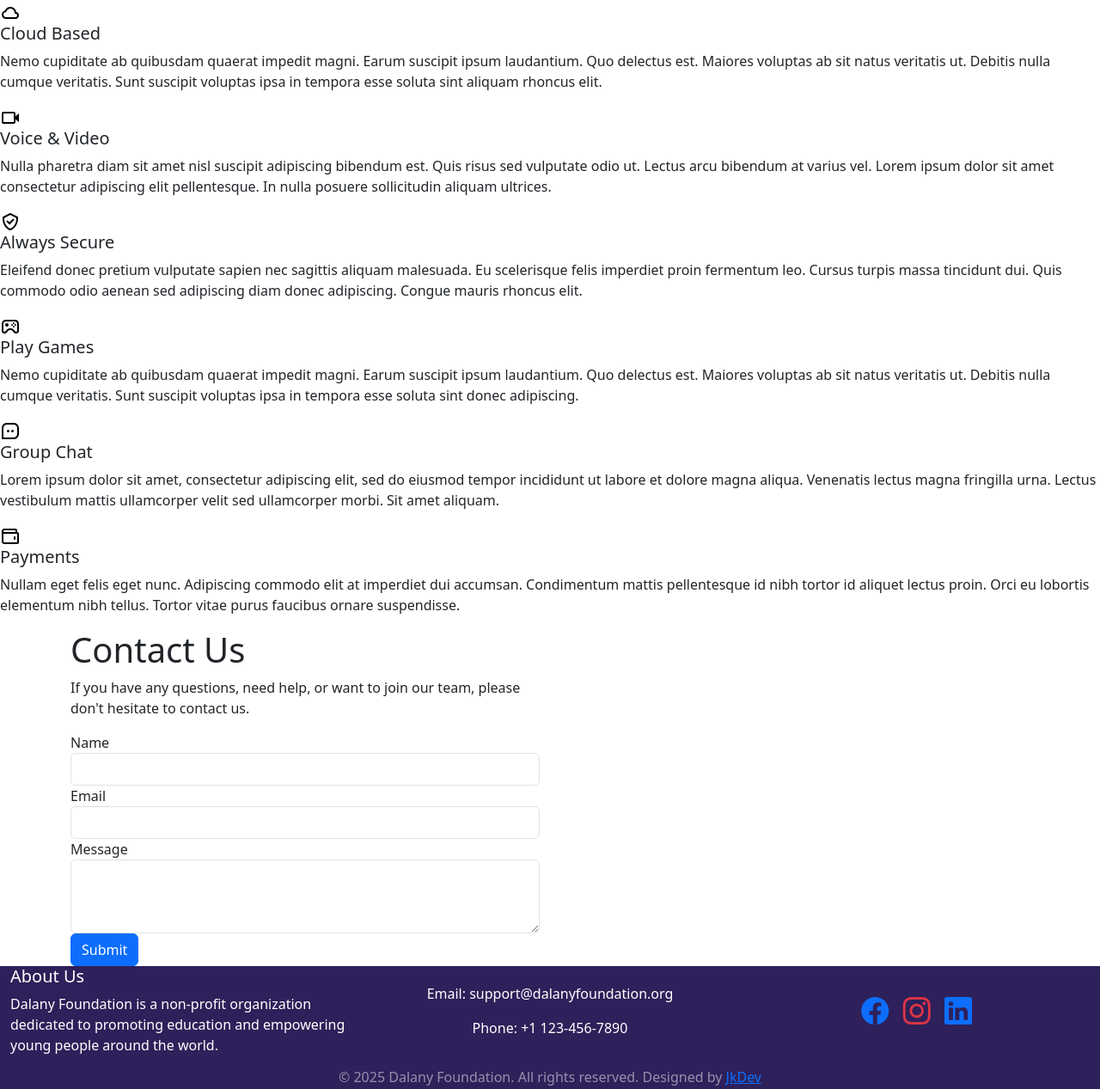
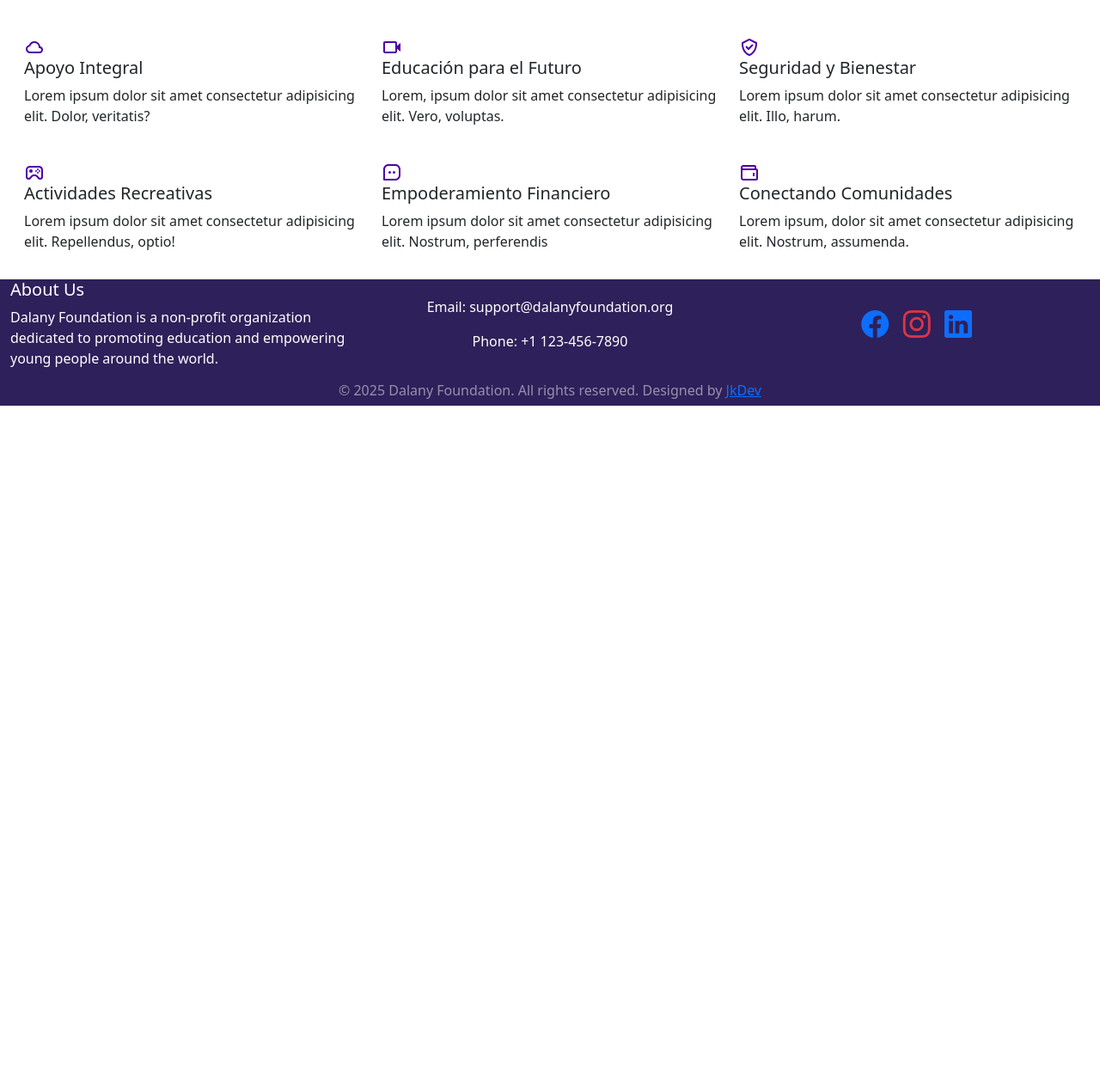
Before and after one commit to jbritoc17/prueba-ghp, a website: page index.html in a window 1280 px wide. Shown: the part 4203-5470 px from the top of the page at 86% size. After the commit the page ends 4675 px from the top, so only its background shows below. Drawn offline with nearby package versions, Linux system fonts and the light colour scheme.

Commit message:
arreglando detalles

```diff
--- a/assets/css/style.css
+++ b/assets/css/style.css
@@ -61,7 +61,7 @@
 /* separadores */
 
 .separador-dalany1 {
-  margin: 0;
+
   position: relative;
   transform: rotate(180deg);
 }
--- a/index.html
+++ b/index.html
@@ -200,7 +200,7 @@
         <!-- en two section -->
 
         <!-- separador de seccion -->
-        <div class="separador-dalany1 w-100">
+        <div class="separador-dalany1">
             <svg xmlns="http://www.w3.org/2000/svg" viewBox="0 0 1440 320">
                 <path fill="#241652e5" fill-opacity="1" d="M0,288L1440,32L1440,320L0,320Z"></path>
             </svg>
@@ -263,14 +263,14 @@
         </section>
 
 
-        <!-- section three -->
-        <section id="about" class="s-about target-section">
-            <!-- features -->
+        <!-- section three icons -->
+        <section id="about" class="s-about target-section ">
+
             <div class="s-about__features">
 
                 <div class="row section-header" data-num="03">
                     <div class="column lg-6 stack-on-1000 title-block">
-                        <h2 class="title text-display-1">The Best Features of The App.</h2>
+                        <h2 class="title text-display-1 text-center text-dalany">The Best Features of The App.</h2>
                     </div>
                     <div class="column lg-6 stack-on-1000 desc-block">
                         <p class="desc lead">
@@ -281,51 +281,44 @@
                     </div>
                 </div>
 
-                <div class="row s-about__feature-list block-lg-one-third">
+                <div class="row m-3 g-4 ">
 
-                    <div class="column s-about__feature-item">
+                    <div class="s-about__feature-item col-4">
                         <div class="s-about__feature-icon-block">
                             <svg xmlns="http://www.w3.org/2000/svg" width="24" height="24" viewBox="0 0 24 24"
-                                style="fill: rgba(0, 0, 0, 1);transform: ;msFilter:;">
+                                style="fill: rgb(78, 0, 167);transform: ;msFilter:;">
                                 <path
                                     d="M18.944 11.112C18.507 7.67 15.56 5 12 5 9.244 5 6.85 6.611 5.757 9.15 3.609 9.792 2 11.82 2 14c0 2.757 2.243 5 5 5h11c2.206 0 4-1.794 4-4a4.01 4.01 0 0 0-3.056-3.888zM18 17H7c-1.654 0-3-1.346-3-3 0-1.404 1.199-2.756 2.673-3.015l.581-.102.192-.558C8.149 8.274 9.895 7 12 7c2.757 0 5 2.243 5 5v1h1c1.103 0 2 .897 2 2s-.897 2-2 2z">
                                 </path>
                             </svg>
                         </div>
                         <div class="s-about__feature-text">
-                            <h3 class="h5">Cloud Based</h3>
-                            <p>Nemo cupiditate ab quibusdam quaerat impedit magni. Earum suscipit ipsum laudantium.
-                                Quo delectus est. Maiores voluptas ab sit natus veritatis ut. Debitis nulla cumque
-                                veritatis.
-                                Sunt suscipit voluptas ipsa in tempora esse soluta sint aliquam rhoncus elit.
+                            <h3 class="h5">Apoyo Integral</h3>
+                            <p>Lorem ipsum dolor sit amet consectetur adipisicing elit. Dolor, veritatis?
                             </p>
                         </div>
                     </div>
 
-                    <div class="column s-about__feature-item">
+                    <div class=" s-about__feature-item col-4">
                         <div class="s-about__feature-icon-block">
                             <svg xmlns="http://www.w3.org/2000/svg" width="24" height="24" viewBox="0 0 24 24"
-                                style="fill: rgba(0, 0, 0, 1);transform: ;msFilter:;">
+                                style="fill: rgb(78, 0, 167);transform: ;msFilter:;">
                                 <path
                                     d="M18 7c0-1.103-.897-2-2-2H4c-1.103 0-2 .897-2 2v10c0 1.103.897 2 2 2h12c1.103 0 2-.897 2-2v-3.333L22 17V7l-4 3.333V7zm-1.998 10H4V7h12l.001 4.999L16 12l.001.001.001 4.999z">
                                 </path>
                             </svg>
                         </div>
                         <div class="s-about__feature-text">
-                            <h3 class="h5">Voice & Video</h3>
-                            <p>Nulla pharetra diam sit amet nisl suscipit adipiscing bibendum est. Quis risus sed
-                                vulputate
-                                odio ut. Lectus arcu bibendum at varius vel. Lorem ipsum dolor sit amet consectetur
-                                adipiscing
-                                elit pellentesque. In nulla posuere sollicitudin aliquam ultrices.
+                            <h3 class="h5">Educación para el Futuro</h3>
+                            <p>Lorem, ipsum dolor sit amet consectetur adipisicing elit. Vero, voluptas.
                             </p>
                         </div>
                     </div>
 
-                    <div class="column s-about__feature-item">
+                    <div class="s-about__feature-item col-4">
                         <div class="s-about__feature-icon-block">
                             <svg xmlns="http://www.w3.org/2000/svg" width="24" height="24" viewBox="0 0 24 24"
-                                style="fill: rgba(0, 0, 0, 1);transform: ;msFilter:;">
+                                style="fill: rgb(78, 0, 167);transform: ;msFilter:;">
                                 <path
                                     d="M20.995 6.9a.998.998 0 0 0-.548-.795l-8-4a1 1 0 0 0-.895 0l-8 4a1.002 1.002 0 0 0-.547.795c-.011.107-.961 10.767 8.589 15.014a.987.987 0 0 0 .812 0c9.55-4.247 8.6-14.906 8.589-15.014zM12 19.897C5.231 16.625 4.911 9.642 4.966 7.635L12 4.118l7.029 3.515c.037 1.989-.328 9.018-7.029 12.264z">
                                 </path>
@@ -333,20 +326,16 @@
                             </svg>
                         </div>
                         <div class="s-about__feature-text">
-                            <h3 class="h5">Always Secure</h3>
-                            <p>Eleifend donec pretium vulputate sapien nec sagittis aliquam malesuada. Eu scelerisque
-                                felis
-                                imperdiet proin fermentum leo. Cursus turpis massa tincidunt dui. Quis commodo odio
-                                aenean sed
-                                adipiscing diam donec adipiscing. Congue mauris rhoncus elit.
+                            <h3 class="h5">Seguridad y Bienestar</h3>
+                            <p>Lorem ipsum dolor sit amet consectetur adipisicing elit. Illo, harum.
                             </p>
                         </div>
                     </div>
 
-                    <div class="column s-about__feature-item">
+                    <div class="column s-about__feature-item col-4">
                         <div class="s-about__feature-icon-block">
                             <svg xmlns="http://www.w3.org/2000/svg" viewBox="0 0 24 24" width="24" height="24"
-                                style="fill: rgba(0, 0, 0, 1);transform: ;msFilter:;">
+                                style="fill:rgb(78, 0, 167);transform: ;msFilter:;">
                                 <path
                                     d="M22 8.65A5 5 0 0 0 17 4H7a5 5 0 0 0-5 4.74A2 2 0 0 0 2 9v7.5A3.48 3.48 0 0 0 5.5 20c1.43 0 2.32-1.06 3.19-2.09.32-.37.65-.76 1-1.1a4.81 4.81 0 0 1 1.54-.75 6.61 6.61 0 0 1 1.54 0 4.81 4.81 0 0 1 1.54.75c.35.34.68.73 1 1.1.87 1 1.76 2.09 3.19 2.09a3.48 3.48 0 0 0 3.5-3.5V9a2.09 2.09 0 0 0 0-.26zm-2 7.85a1.5 1.5 0 0 1-1.5 1.5c-.5 0-1-.64-1.66-1.38-.34-.39-.72-.85-1.15-1.26a6.68 6.68 0 0 0-2.46-1.25 6.93 6.93 0 0 0-2.46 0 6.68 6.68 0 0 0-2.46 1.25c-.43.41-.81.87-1.15 1.26C6.54 17.36 6 18 5.5 18A1.5 1.5 0 0 1 4 16.5V9a.77.77 0 0 0 0-.15A3 3 0 0 1 7 6h10a3 3 0 0 1 3 2.72v.12A.86.86 0 0 0 20 9z">
                                 </path>
@@ -358,19 +347,16 @@
                             </svg>
                         </div>
                         <div class="s-about__feature-text">
-                            <h3 class="h5">Play Games</h3>
-                            <p>Nemo cupiditate ab quibusdam quaerat impedit magni. Earum suscipit ipsum laudantium.
-                                Quo delectus est. Maiores voluptas ab sit natus veritatis ut. Debitis nulla cumque
-                                veritatis.
-                                Sunt suscipit voluptas ipsa in tempora esse soluta sint donec adipiscing.
+                            <h3 class="h5">Actividades Recreativas</h3>
+                            <p>Lorem ipsum dolor sit amet consectetur adipisicing elit. Repellendus, optio!
                             </p>
                         </div>
                     </div>
 
-                    <div class="column s-about__feature-item">
+                    <div class="column s-about__feature-item col-4">
                         <div class="s-about__feature-icon-block">
                             <svg xmlns="http://www.w3.org/2000/svg" width="24" height="24" viewBox="0 0 24 24"
-                                style="fill: rgba(0, 0, 0, 1);transform: ;msFilter:;">
+                                style="fill: rgb(78, 0, 167);transform: ;msFilter:;">
                                 <path
                                     d="M16 2H8C4.691 2 2 4.691 2 8v12a1 1 0 0 0 1 1h13c3.309 0 6-2.691 6-6V8c0-3.309-2.691-6-6-6zm4 13c0 2.206-1.794 4-4 4H4V8c0-2.206 1.794-4 4-4h8c2.206 0 4 1.794 4 4v7z">
                                 </path>
@@ -379,19 +365,16 @@
                             </svg>
                         </div>
                         <div class="s-about__feature-text">
-                            <h3 class="h5">Group Chat</h3>
-                            <p>Lorem ipsum dolor sit amet, consectetur adipiscing elit, sed do eiusmod tempor incididunt
-                                ut labore et dolore magna aliqua. Venenatis lectus magna fringilla urna. Lectus
-                                vestibulum
-                                mattis ullamcorper velit sed ullamcorper morbi. Sit amet aliquam.
+                            <h3 class="h5">Empoderamiento Financiero</h3>
+                            <p>Lorem ipsum dolor sit amet consectetur adipisicing elit. Nostrum, perferendis
                             </p>
                         </div>
                     </div>
 
-                    <div class="column s-about__feature-item">
+                    <div class="column s-about__feature-item col-4">
                         <div class="s-about__feature-icon-block">
                             <svg xmlns="http://www.w3.org/2000/svg" width="24" height="24" viewBox="0 0 24 24"
-                                style="fill: rgba(0, 0, 0, 1);transform: ;msFilter:;">
+                                style="fill:rgb(78, 0, 167);transform: ;msFilter:;">
                                 <path d="M16 12h2v4h-2z"></path>
                                 <path
                                     d="M20 7V5c0-1.103-.897-2-2-2H5C3.346 3 2 4.346 2 6v12c0 2.201 1.794 3 3 3h15c1.103 0 2-.897 2-2V9c0-1.103-.897-2-2-2zM5 5h13v2H5a1.001 1.001 0 0 1 0-2zm15 14H5.012C4.55 18.988 4 18.805 4 18V8.815c.314.113.647.185 1 .185h15v10z">
@@ -399,57 +382,16 @@
                             </svg>
                         </div>
                         <div class="s-about__feature-text">
-                            <h3 class="h5">Payments</h3>
-                            <p>Nullam eget felis eget nunc. Adipiscing commodo elit at imperdiet dui accumsan.
-                                Condimentum
-                                mattis pellentesque id nibh tortor id aliquet lectus proin. Orci eu lobortis elementum
-                                nibh
-                                tellus. Tortor vitae purus faucibus ornare suspendisse.
+                            <h3 class="h5">Conectando Comunidades</h3>
+                            <p>Lorem ipsum, dolor sit amet consectetur adipisicing elit. Nostrum, assumenda.
                             </p>
                         </div>
                     </div>
 
-                </div> <!-- end features-list -->
+                </div> <!-- -->
 
             </div> <!-- end features -->
         </section>
-
-
-        <!-- Contact Us -->
-        <section class="s-contact-us">
-            <div class="container">
-                <div class="row">
-                    <div class="col-md-6">
-                        <h2 class="h1">Contact Us</h2>
-                        <p>
-                            If you have any questions, need help, or want to join our team, please don't hesitate to
-                            contact us.
-                        </p>
-                        <form>
-                            <div class="form-group">
-                                <label for="name">Name</label>
-                                <input type="text" class="form-control" id="name" required>
-                            </div>
-                            <div class="form-group">
-                                <label for="email">Email</label>
-                                <input type="email" class="form-control" id="email" required>
-                            </div>
-                            <div class="form-group">
-                                <label for="message">Message</label>
-                                <textarea class="form-control" id="message" rows="3" required></textarea>
-                            </div>
-                            <button type="submit" class="btn btn-primary">Submit</button>
-
-                        </form>
-                        <!-- end contact form -->
-                    </div> <!-- end contact us col -->
-                </div> <!-- end row -->
-
-            </div> <!-- end container -->
-
-
-        </section>
-        <!-- end contact us -->
 
 
 
```
